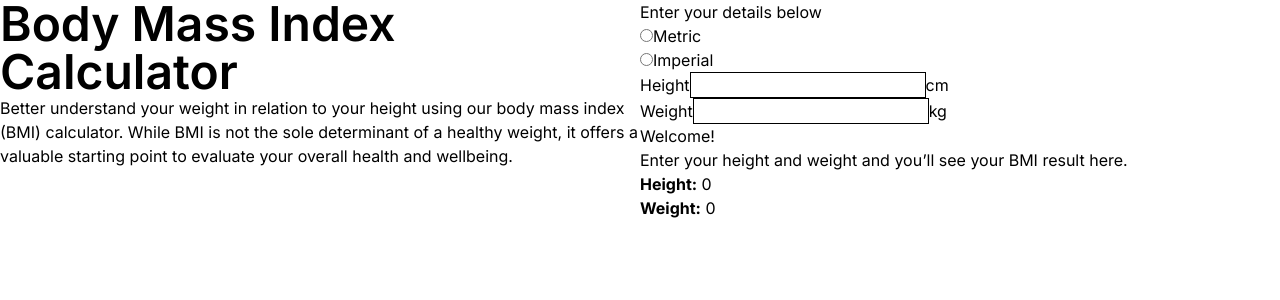
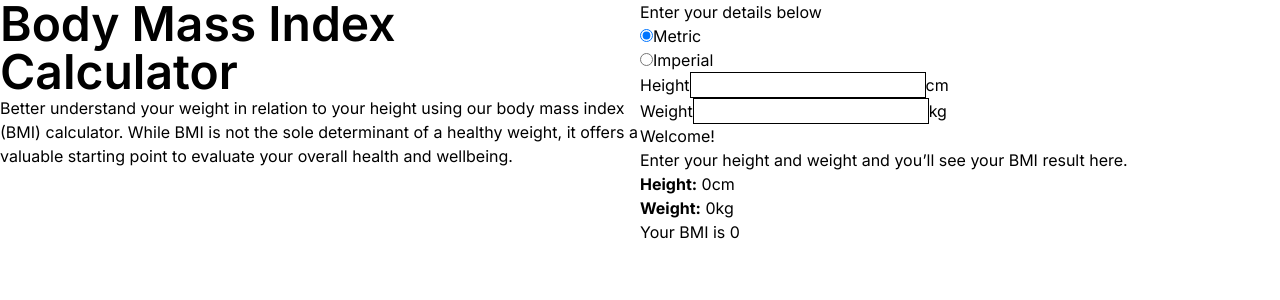
Before and after one commit to ntjnh/fem-bmi-calculator, a React (Vite) app: page / in a window 1280 px wide. Shown: the top 300 px of the page. Built offline with nearby package versions, Linux system fonts and the light colour scheme.

Commit message:
Create state var for bmi result

```diff
--- a/src/components/Form.jsx
+++ b/src/components/Form.jsx
@@ -1,13 +1,7 @@
 import { useState } from 'react'
 
 export default function Form() {
-
-    const heightMetric = 1.55
-    const weightMetric = 62
-    const bmi = weightMetric/(heightMetric * heightMetric)
-
-    console.log(Number(bmi.toFixed(1)))
-
+    const [bmiResult, setBmiResult] = useState(0)
     const [height, setHeight] = useState(0)
     const [weight, setWeight] = useState(0)
 
@@ -19,13 +13,21 @@ export default function Form() {
         setWeight(e.target.value)
     }
 
+    const heightMetric = height
+    const weightMetric = weight
+    const bmi = weightMetric/(heightMetric * heightMetric)
+
+    function handleBmiChange() {
+        setBmiResult(bmi.toFixed(1))
+    }
+
     return (
-        <form>
+        <form onChange={handleBmiChange}>
             <h2>Enter your details below</h2>
 
             <div>
                 <div>
-                    <input type="radio" name="units" id="metric" />
+                    <input type="radio" name="units" id="metric" checked />
                     <label htmlFor="metric">Metric</label>
                 </div>
 
@@ -54,8 +56,10 @@ export default function Form() {
 
                 <p>Enter your height and weight and you&rsquo;ll see your BMI result here.</p>
 
-                <p><strong>Height:</strong> {height}</p>
-                <p><strong>Weight:</strong> {weight}</p>
+                <p><strong>Height:</strong> {height}cm</p>
+                <p><strong>Weight:</strong> {weight}kg</p>
+
+                <h4>Your BMI is {bmiResult}</h4>
             </div>
         </form>
     )
```
